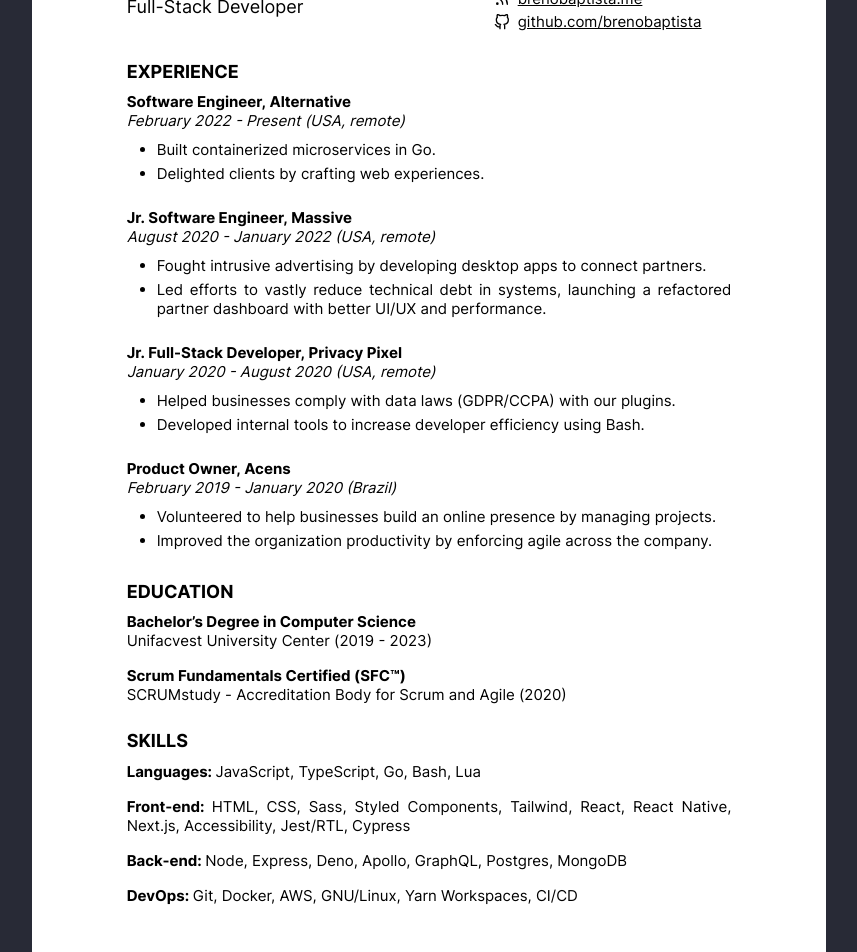
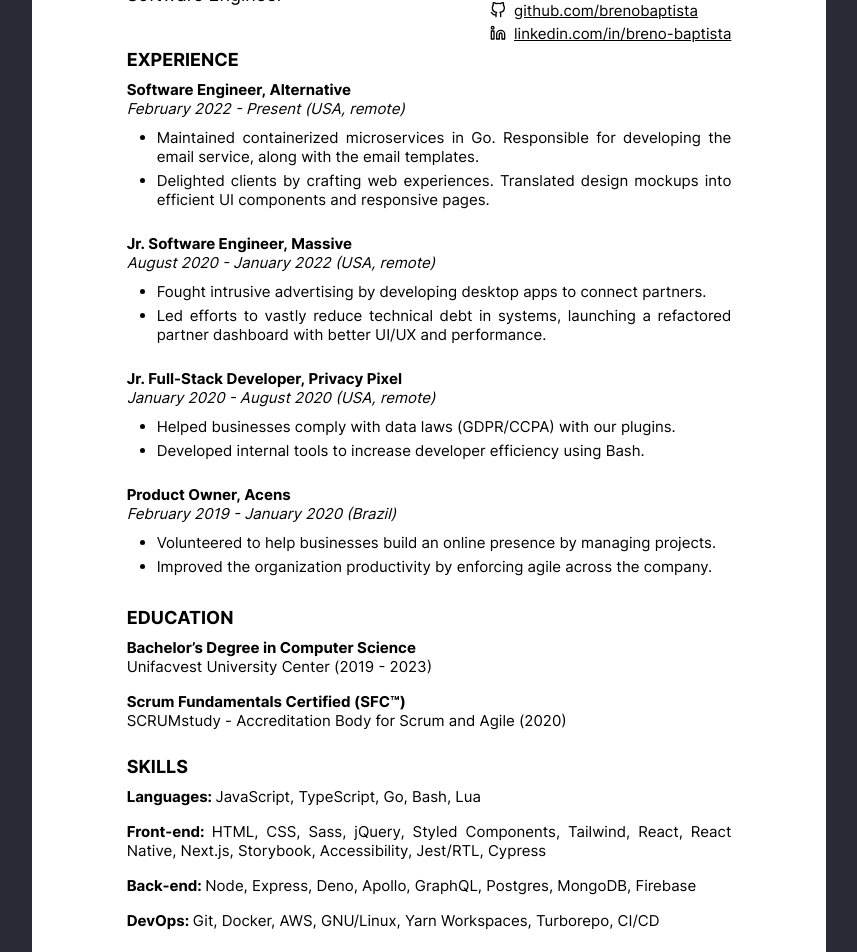
Before and after one commit to brenobaptista/blog, a Next.js app: page /resume in a window 1280 px wide. Shown: the part 140-1092 px from the top of the page, without its empty margins (211-1068 px from the left). Built offline with nearby package versions, Linux system fonts and the light colour scheme.

Commit message:
Update resume

```diff
--- a/src/pages/resume.tsx
+++ b/src/pages/resume.tsx
@@ -1,7 +1,7 @@
 import Head from 'next/head'
 import { useEffect } from 'react'
 
-import { Email, GitHub, RSS } from '../components/svgs'
+import { Email, GitHub, LinkedIn, RSS } from '../components/svgs'
 import {
   PrintingRules,
   Page,
@@ -32,7 +32,7 @@
           <Header>
             <Author>
               <h1>Breno Baptista</h1>
-              <div>Full-Stack Developer</div>
+              <div>Software Engineer</div>
             </Author>
             <Social>
               <div>
@@ -65,16 +65,33 @@
                   <span>github.com/brenobaptista</span>
                 </a>
               </div>
+              <div>
+                <a
+                  href='https://www.linkedin.com/in/breno-baptista/'
+                  target='_blank'
+                  rel='noreferrer noopener'
+                >
+                  <LinkedIn width={16} height={16} />
+                  <span>linkedin.com/in/breno-baptista</span>
+                </a>
+              </div>
             </Social>
           </Header>
           <Section>
-            <h2>EXPERIENCE</h2>
+            <h2 className='mt-0'>EXPERIENCE</h2>
             <div>
               <strong>Software Engineer, Alternative</strong>
               <em>February 2022 - Present (USA, remote)</em>
               <ul>
-                <li>Built containerized microservices in Go.</li>
-                <li>Delighted clients by crafting web experiences.</li>
+                <li>
+                  Maintained containerized microservices in Go. Responsible for
+                  developing the email service, along with the email templates.
+                </li>
+                <li>
+                  Delighted clients by crafting web experiences. Translated
+                  design mockups into efficient UI components and responsive
+                  pages.
+                </li>
               </ul>
             </div>
             <div>
@@ -140,15 +157,17 @@
               <b>Languages: </b>JavaScript, TypeScript, Go, Bash, Lua
             </div>
             <div>
-              <b>Front-end: </b>HTML, CSS, Sass, Styled Components, Tailwind,
-              React, React Native, Next.js, Accessibility, Jest/RTL, Cypress
+              <b>Front-end: </b>HTML, CSS, Sass, jQuery, Styled Components,
+              Tailwind, React, React Native, Next.js, Storybook, Accessibility,
+              Jest/RTL, Cypress
             </div>
             <div>
               <b>Back-end: </b>Node, Express, Deno, Apollo, GraphQL, Postgres,
-              MongoDB
+              MongoDB, Firebase
             </div>
             <div>
-              <b>DevOps: </b>Git, Docker, AWS, GNU/Linux, Yarn Workspaces, CI/CD
+              <b>DevOps: </b>Git, Docker, AWS, GNU/Linux, Yarn Workspaces,
+              Turborepo, CI/CD
             </div>
           </Section>
         </Content>
--- a/src/styles/pages/Resume.ts
+++ b/src/styles/pages/Resume.ts
@@ -12,7 +12,7 @@
   background: #ffffff;
   width: 210mm;
   height: 297mm;
-  padding: 22mm 25mm;
+  padding: 19mm 25mm;
 
   @media screen {
     margin: 5mm auto;
@@ -62,6 +62,10 @@
     margin: 24px 0 8px;
   }
 
+  .mt-0 {
+    margin-top: 0;
+  }
+
   strong,
   em {
     display: block;
```
Also changed, not shown: 1 other file (tests, documents, lock files or other folders).
